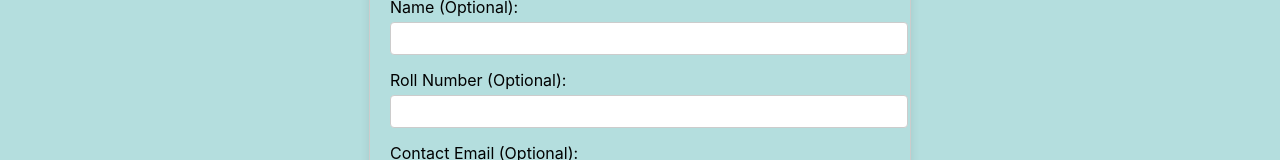
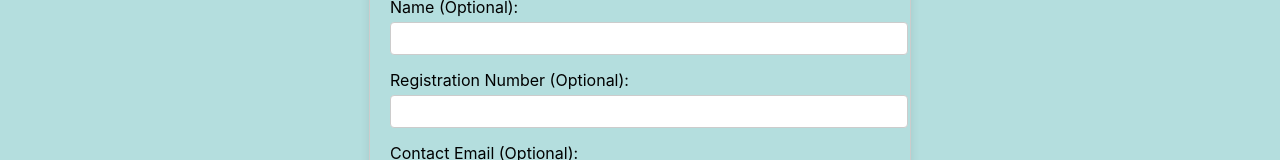
Before and after one commit to shivam20234158/STARK_Innodev, a React (Create React App) app: page /complaint in a window 1280 px wide. Shown: the part 215-375 px from the top of the page. Built offline with nearby package versions, Linux system fonts and the light colour scheme.

Commit message:
complain form

```diff
--- a/src/components/Complaint.js
+++ b/src/components/Complaint.js
@@ -58,7 +58,7 @@ const ComplaintForm = () => {
         </div>
 
         <div className="form-group">
-          <label htmlFor="rollNumber">Roll Number (Optional):</label>
+          <label htmlFor="rollNumber">Registration Number (Optional):</label>
           <input
             type="text"
             id="rollNumber"
```
